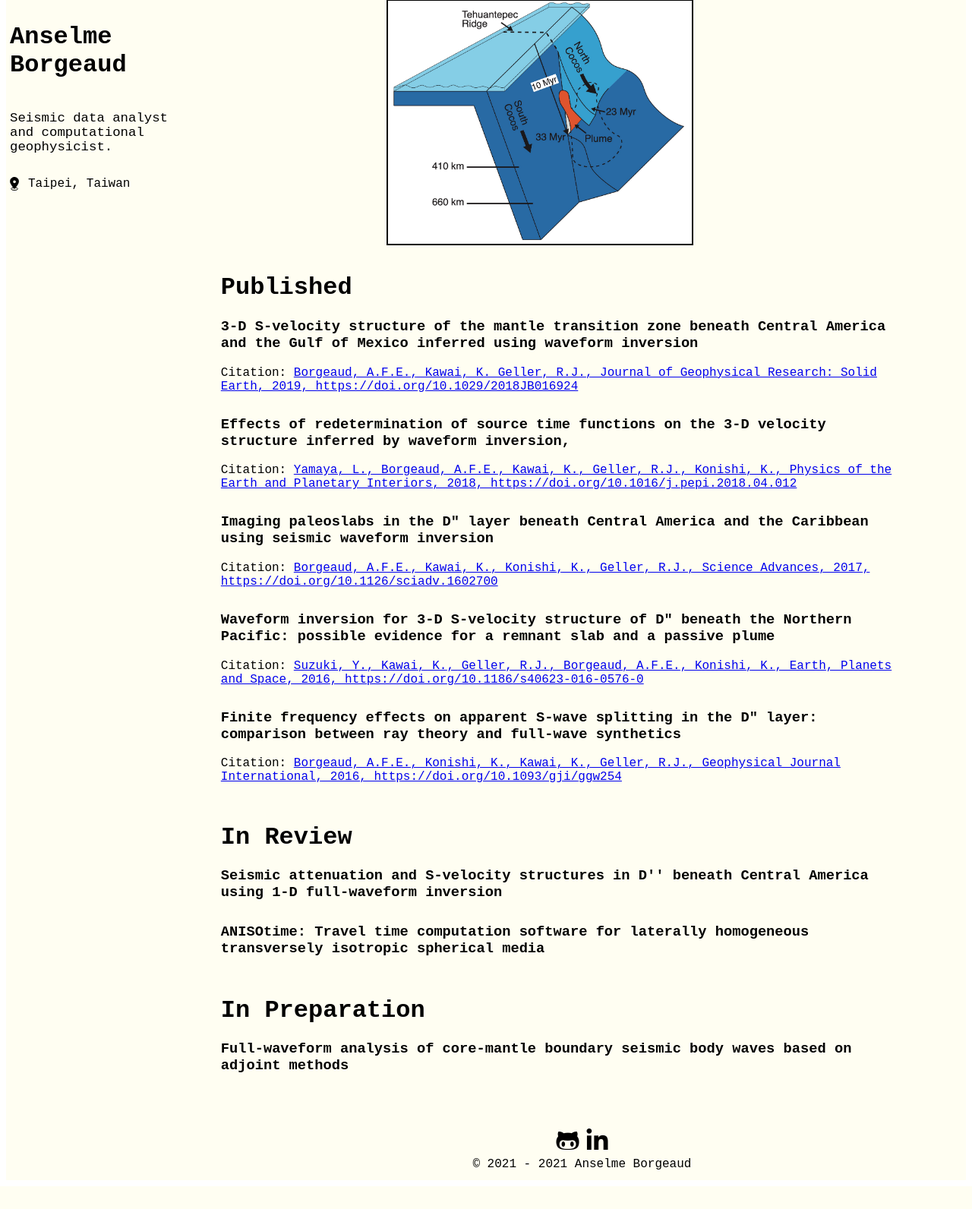
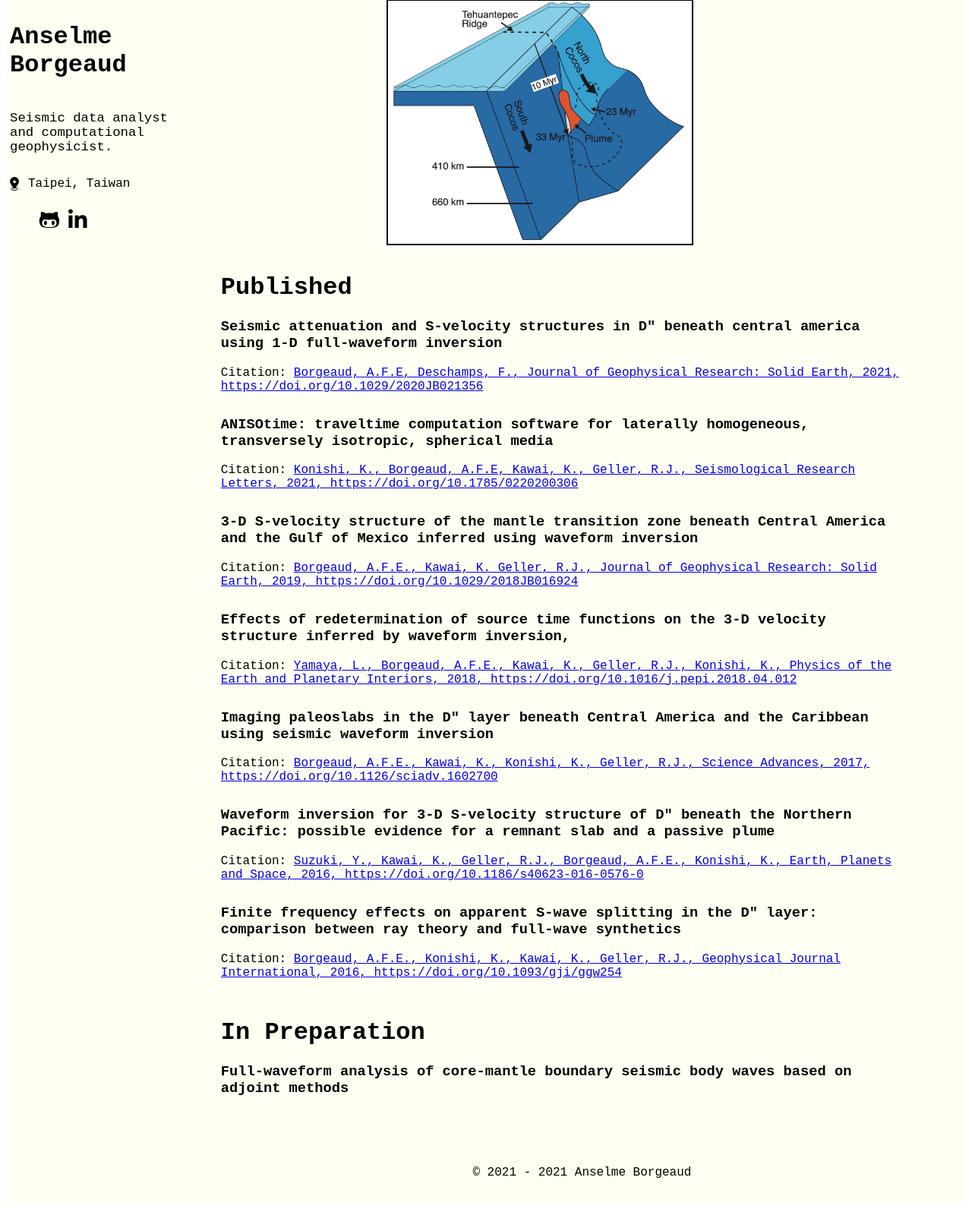
Before and after one commit to afeborgeaud/afe-home, a PHP site: page /research.html in a window 1280 px wide. Shown: the part 99-1691 px from the top of the page at 76% size. Before the commit the page ends 1661 px from the top, so only its background shows below. Run offline with PHP 8.4, Linux system fonts and the light colour scheme; some libraries are stand-ins or nearby versions.

Commit message:
add publications, small design improvements

```diff
--- a/css/base.css
+++ b/css/base.css
@@ -108,18 +108,18 @@ content {
 }
 
 .logo {
-  padding-left: 5px;
-  padding-right: 5px;
+  padding-left: 6px;
+  padding-right: 6px;
 }
 
 .logo a {
-  font-size: 32px;
+  font-size: 28px;
   color: black;
   text-decoration: none;
 }
 
 .logo a:hover {
-  font-size: 32px;
+  font-size: 28px;
   color: red;
 }
 
@@ -163,6 +163,14 @@ content {
   padding-right: 12px;
 }
 
+.side logo {
+  display: flex;
+  flex-direction: row;
+  justify-content: center;
+  padding-top: 25px;
+  max-width: 150px;
+}
+
 @media only screen and (max-width: 829px) {
   header {
     grid-row-start: 1;
--- a/css/projects.css
+++ b/css/projects.css
@@ -4,7 +4,7 @@
     flex-wrap: wrap;
     align-items: left;
     justify-content: center;
-    padding-left: 20px;
+    padding-left: 10px;
     padding-right: 20px;
     padding-top: 10px;
     padding-bottom: 30px;
@@ -16,7 +16,7 @@ width: 180px;
 height: 180px;
 border-color: black;
 border-style: solid;
-margin: 10px;
+margin: 10px 20px 10px 0px;
 }
 
 .item:hover {
--- a/research.html
+++ b/research.html
@@ -20,6 +20,16 @@ content="width=device-width, initial-scale=1.0, maximum-scale=1.0">
         <contact>
             <img src="img/location_icon_black.svg">Taipei, Taiwan
         </contact>
+        <logo>
+            <div class="logo">
+                <a href="https://github.com/afeborgeaud"
+                target="_blank" class="fab fa-github-alt"></a>
+            </div>
+            <div class="logo">
+                <a href="https://www.linkedin.com/in/anselme-borgeaud-41499b172/"
+                target="_blank" class="fab fa-linkedin-in"></a>
+            </div>
+        </logo>
     </side>
     <header class="topnav">
         <a href="./index.html">Projects</a>
@@ -60,6 +70,32 @@ content="width=device-width, initial-scale=1.0, maximum-scale=1.0">
 
         <div class="research">
             <h1>Published</h1>
+            <div class="item">
+                <h3>
+                    Seismic attenuation and S-velocity structures in
+                    D″ beneath central america using 1-D full-waveform inversion
+                </h3>
+                <div>
+                    Citation:
+                    <a href="https://doi.org/10.1029/2020JB021356" target="_blank">
+                        Borgeaud, A.F.E, Deschamps, F., Journal of Geophysical Research:
+                        Solid Earth, 2021, https://doi.org/10.1029/2020JB021356
+                    </a>
+                </div>
+            </div>
+            <div class="item">
+                <h3>
+                    ANISOtime: traveltime computation software for laterally
+                    homogeneous, transversely isotropic, spherical media
+                </h3>
+                <div>
+                    Citation:
+                    <a href="https://doi.org/10.1785/0220200306" target="_blank">
+                        Konishi, K., Borgeaud, A.F.E, Kawai, K., Geller, R.J.,
+                        Seismological Research Letters, 2021, https://doi.org/10.1785/0220200306
+                    </a>
+                </div>
+            </div>
             <div class="item">
                 <h3>3‐D S‐velocity structure of the mantle transition
                     zone beneath Central America and the Gulf of
@@ -126,20 +162,9 @@ content="width=device-width, initial-scale=1.0, maximum-scale=1.0">
             </div>
         </div>
 
-        <div class="research">
+        <!-- <div class="research">
             <h1>In Review</h1>
-            <div class="item">
-                <h3>Seismic attenuation and S-velocity structures in D′′
-                    beneath Central America using 1-D full-waveform inversion
-                </h3>
-            </div>
-            <div class="item">
-                <h3>ANISOtime: Travel time computation software
-                    for laterally homogeneous transversely isotropic
-                    spherical media
-                </h3>
-            </div>
-        </div>
+        </div> -->
 
         <div class="research">
             <h1>In Preparation</h1>
@@ -153,12 +178,6 @@ content="width=device-width, initial-scale=1.0, maximum-scale=1.0">
     </content>
 
     <footer class="footer">
-        <div class="logo">
-            <a href="https://github.com/afeborgeaud"
-            target="_blank" class="fab fa-github-alt"></a></div>
-        <div class="logo">
-            <a href="https://www.linkedin.com/in/anselme-borgeaud-41499b172/"
-            target="_blank" class="fab fa-linkedin-in"></a></div>
         <full>&#169; 2021 - 2021 Anselme Borgeaud</full>
     </footer>
 </div>
```
Also changed, not shown: about.html (+10 -6 lines), css/downloads.css (+25 -4 lines), downloads.html (+11 -7 lines), feb282021A.html (+10 -6 lines), index.html (+10 -6 lines), may182021A.html (+10 -6 lines), posts.html (+10 -6 lines).
